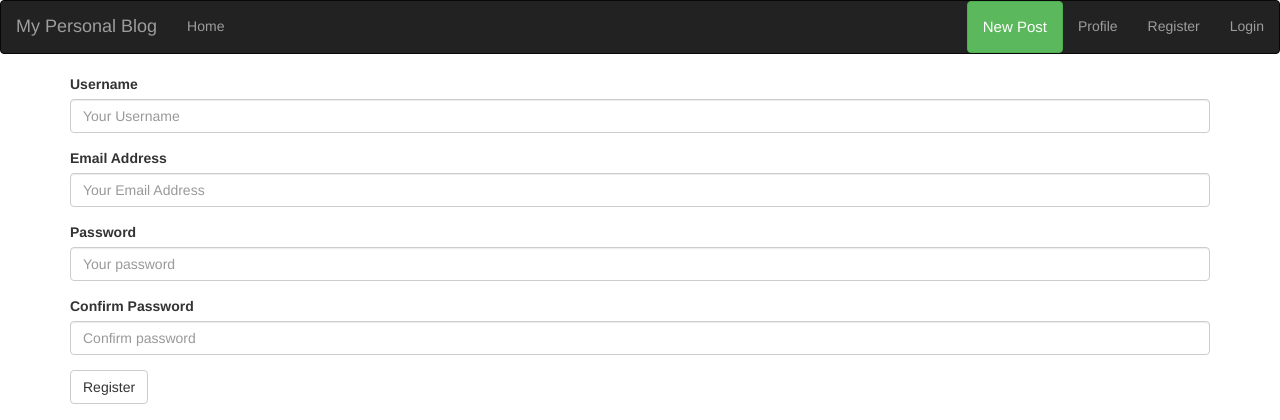
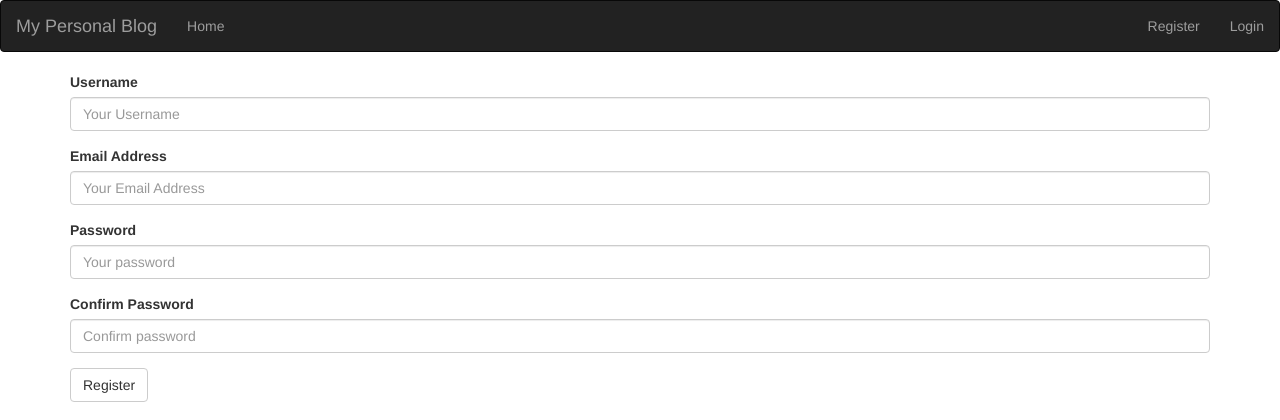
Before and after one commit to Tracymbone/my_personal_blog, a Flask app: page /register in a window 1280 px wide. Shown: the top 420 px of the page. Run offline with Flask 2, Linux system fonts and the light colour scheme; some libraries are stand-ins or nearby versions.

Commit message:
update navbar  template file

```diff
--- a/app/templates/navbar.html
+++ b/app/templates/navbar.html
@@ -12,21 +12,14 @@
         <a
           style="font-size: 15px; color:white"
           class="btn btn-success"
-          href="{{url_for('main.pitch',id=current_user.id)}}"
+          href="{{url_for('main.post',id=current_user.id)}}"
           >New Post</a
         >
         <li> <a  href="{{url_for('main.profile',my_name=current_user.username)}}">Profile</a></li>
 
       <li><a href="{{url_for('auth.logout')}}">Sign out</a></li>
       {% else %}
-       <li>
-        <a
-          style="font-size: 15px; color:white"
-          class="btn btn-success"
-          href="#"
-          >New Post</a
-        >
-        <li> <a  href="#">Profile</a></li>
+
 
       <li><a href="{{url_for('auth.register')}}"> Register</a></li>
       <li><a href="{{url_for('auth.login')}}">Login</a></li>
```
